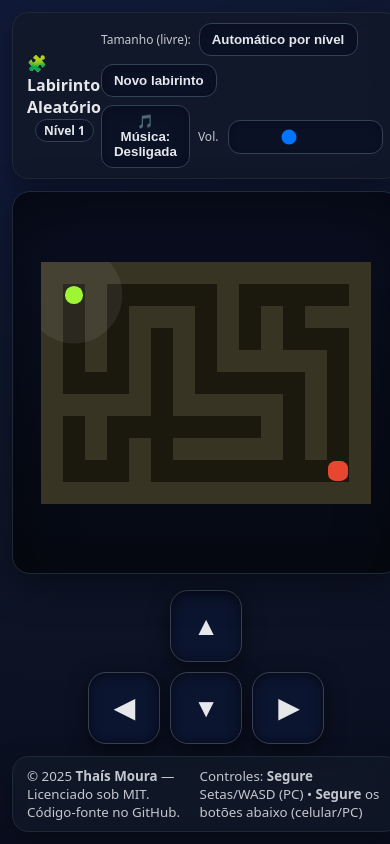
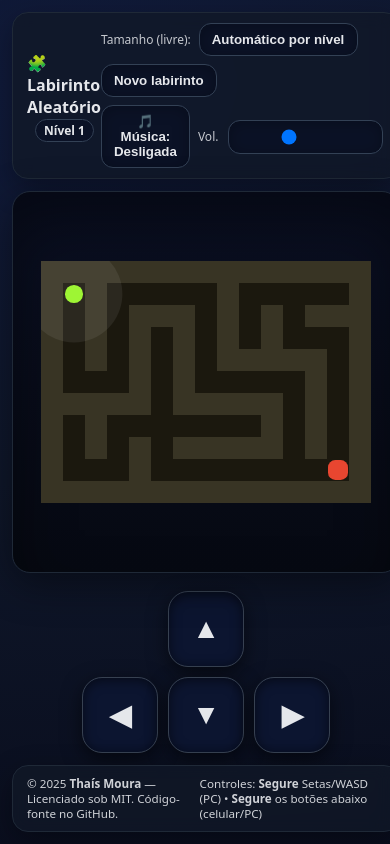
Before and after one commit to thaaismoura/labirinto-aleatorio, a plain HTML site: page index.html in a window 390 px wide. Drawn offline with Linux system fonts and the light colour scheme.

Commit message:
Adjust button sizes and margin in style.css

```diff
--- a/style.css
+++ b/style.css
@@ -1,6 +1,6 @@
 /*
   © 2025 Thaís Moura — Licenciado sob MIT. Código-fonte no GitHub.
-*/
+ */
 
 :root {
   --bg: #0f172a;
@@ -172,7 +172,7 @@ canvas {
   display: grid;
   gap: 10px;
   justify-items: center;
-  margin-top: 4px;
+  margin-top: 6px;
 }
 
 .uc-row {
@@ -181,14 +181,14 @@ canvas {
 }
 
 .uc-btn {
-  width: 84px;       /* aumentados */
-  height: 84px;      /* aumentados */
-  border-radius: 18px;
+  width: 90px;       /* aumentados */
+  height: 90px;      /* aumentados */
+  border-radius: 20px;
   border: 1px solid #374151;
   background: #0c1530;
   color: #e5e7eb;
   font-weight: 800;
-  font-size: 28px;   /* setas maiores */
+  font-size: 30px;   /* setas maiores */
   box-shadow: 0 6px 20px #0008, inset 0 2px 12px #0008;
   user-select: none;
   -webkit-user-select: none;
@@ -207,14 +207,20 @@ canvas {
 /* responsivo para telas pequenas */
 @media (max-width: 480px) {
   .uc-btn {
-    width: 72px;
-    height: 72px;
-    font-size: 26px;
+    width: 76px;
+    height: 76px;
+    font-size: 28px;
   }
 }
 
+/* Rodapé simplificado */
+footer {
+  justify-content: center;
+  font-size: 14px;
+}
+
 footer small {
-  opacity: 0.85;
+  opacity: 0.9;
 }
 
 a {
```
